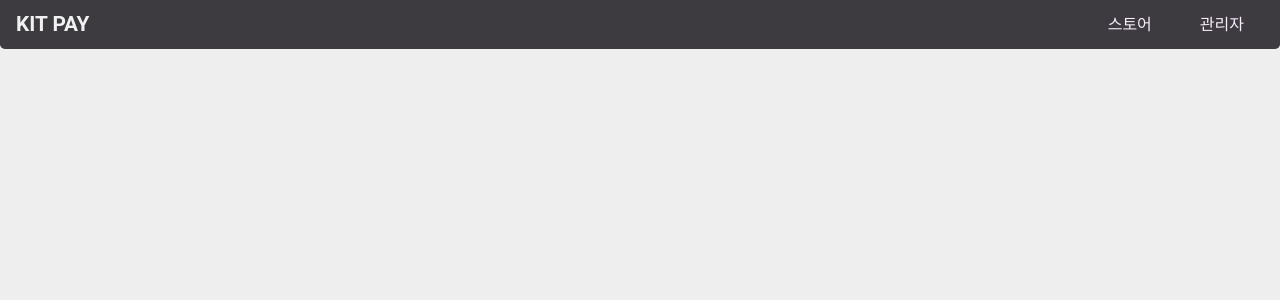
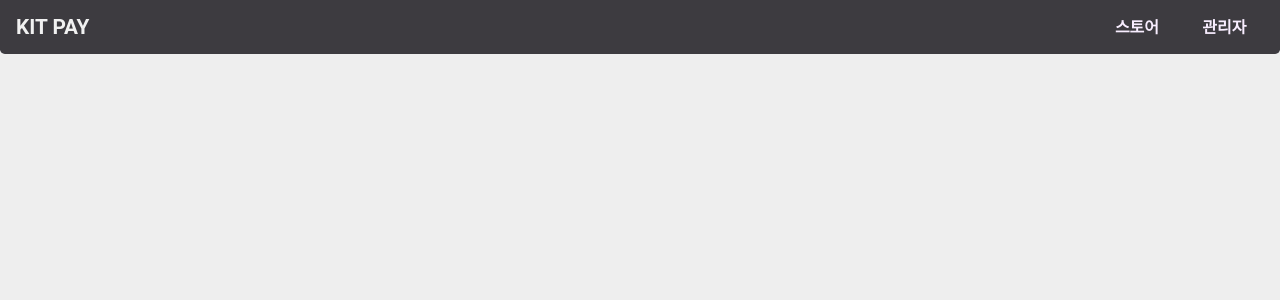
Before and after one commit to PebblePuss/paymentWeb, a React (Create React App) app: page /kitpay/admin in a window 1280 px wide. Shown: the top 300 px of the page. Built offline with nearby package versions, Linux system fonts and the light colour scheme.

Commit message:
[CHANGE] update Btn props

```diff
--- a/src/components/css/Btn.module.css
+++ b/src/components/css/Btn.module.css
@@ -10,7 +10,7 @@
     font-weight: 600;
 
     border: none;
-    border-radius: 8px;
+    border-radius: 0.6rem;
 
     cursor: pointer;
     transition: background-color 0.3s ease;
@@ -26,11 +26,14 @@
 
 .navBtn {
     all: unset;
-    padding: 10px 20px;
-    border-radius: 8px;
+    padding: 0.8rem 1.1rem;
+
+    color: var(--white-color);
     font-size: 16px;
-    font-weight: 500;
-    color: var(--white-color); /* 토스 블루 */
+    font-weight: 600;
+
+    border-radius: 0.7rem;
+
     background: transparent;
     cursor: pointer;
     transition: all 0.2s ease-in-out;
```
